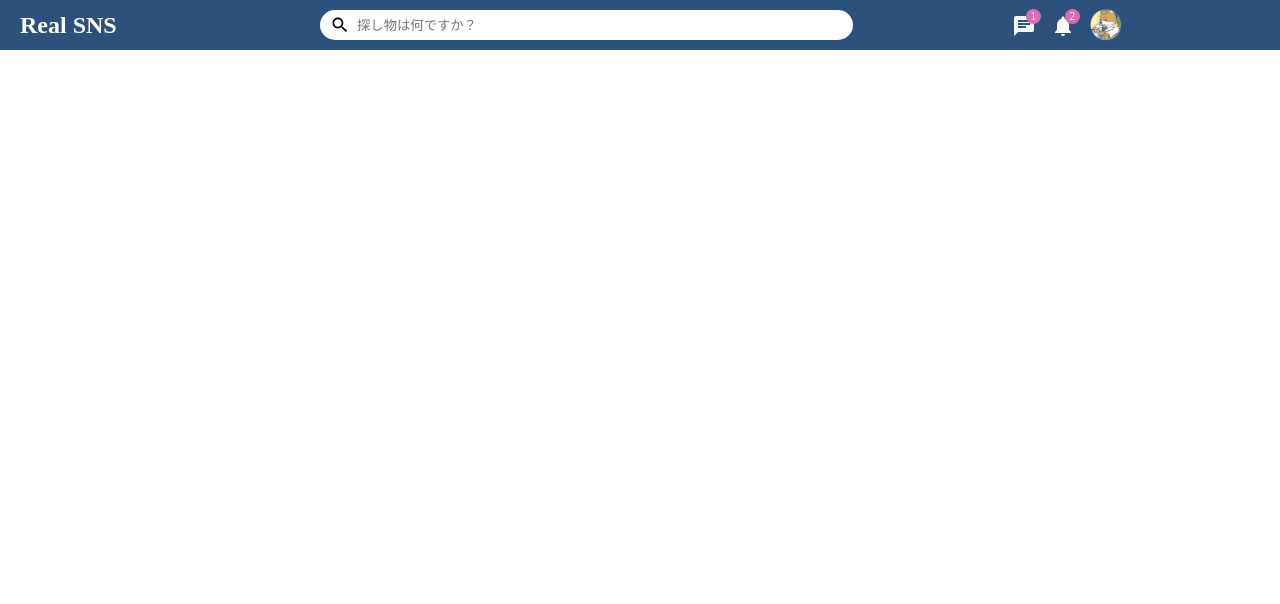
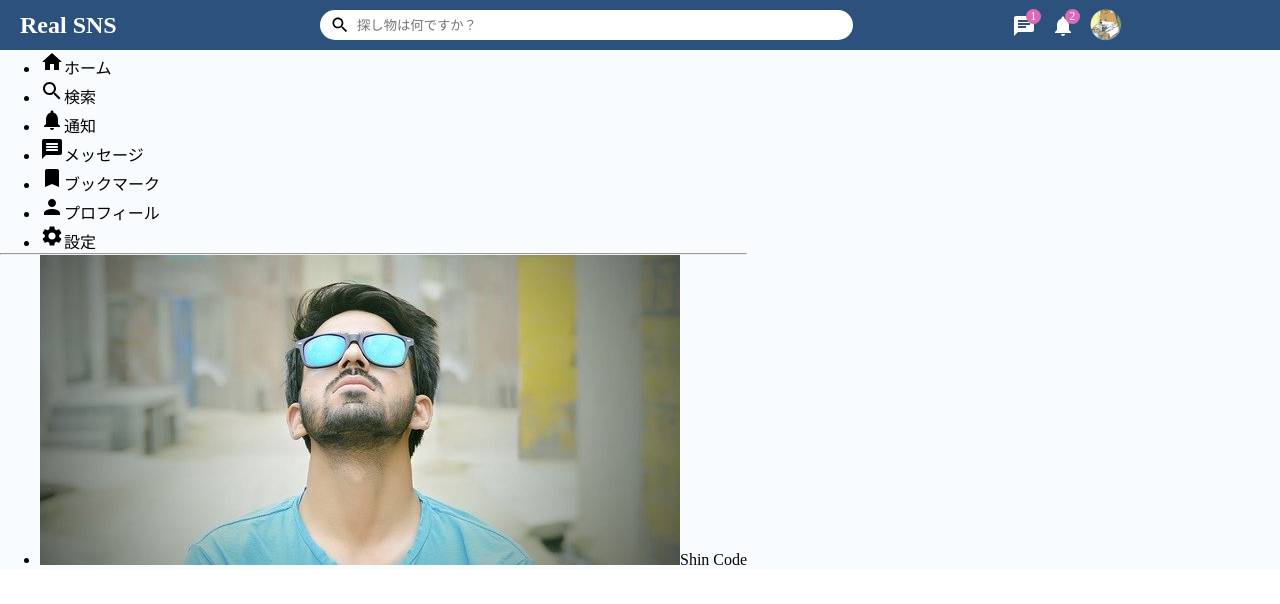
Before and after one commit to haya-y/real-sns, a React (Create React App) app in the folder client-side/: page / in a window 1280 px wide. Shown: the top 604 px of the page. Built offline with nearby package versions, Linux system fonts and the light colour scheme.

Commit message:
[Add] Sidebar componentの雛形作成

```diff
--- /dev/null
+++ b/client-side/src/components/rightbar/Rightbar.jsx
@@ -0,0 +1,7 @@
+import React from 'react'
+
+export default function Rightbar() {
+  return (
+    <div>Rightbar</div>
+  )
+}
--- /dev/null
+++ b/client-side/src/components/sidebar/Sidebar.jsx
@@ -0,0 +1,48 @@
+import { Bookmark, Home, MessageRounded, Notifications, Person, Search, Settings } from '@mui/icons-material';
+import React from 'react';
+
+export default function Sidebar() {
+  return (
+    <div className="sidebar">
+      <div className="sidebarWrapper">
+        <ul className="sidebarList">
+          <li className="sidebarListItem">
+            <Home className="sidebarIcon" />
+            <span className="sidebarListItemText">ホーム</span>
+          </li>
+          <li className="sidebarListItem">
+            <Search className="sidebarIcon" />
+            <span className="sidebarListItemText">検索</span>
+          </li>
+          <li className="sidebarListItem">
+            <Notifications className="sidebarIcon" />
+            <span className="sidebarListItemText">通知</span>
+          </li>
+          <li className="sidebarListItem">
+            <MessageRounded className="sidebarIcon" />
+            <span className="sidebarListItemText">メッセージ</span>
+          </li>
+          <li className="sidebarListItem">
+            <Bookmark className="sidebarIcon" />
+            <span className="sidebarListItemText">ブックマーク</span>
+          </li>
+          <li className="sidebarListItem">
+            <Person className="sidebarIcon" />
+            <span className="sidebarListItemText">プロフィール</span>
+          </li>
+          <li className="sidebarListItem">
+            <Settings className="sidebarIcon" />
+            <span className="sidebarListItemText">設定</span>
+          </li>
+        </ul>
+        <hr className="sidebarHr" />
+        <ul className="sidebarFriendList">
+          <li className="sidebarFriend">
+            <img src="/assets/person/2.jpeg" alt="" className="sidebarFriendImg" />
+            <span className="sidebarFriendName">Shin Code</span>
+          </li>
+        </ul>
+      </div>
+    </div>
+  );
+}
--- /dev/null
+++ b/client-side/src/components/timeline/TimeLine.jsx
@@ -0,0 +1,9 @@
+import React from 'react'
+
+export default function TimeLine() {
+  return (
+    <div>
+      TimeLine
+    </div>
+  )
+}
--- a/client-side/src/pages/home/Home.css
+++ b/client-side/src/pages/home/Home.css
@@ -0,0 +1,5 @@
+.homeContainer {
+  display: flex;
+  width: 100%;
+  background-color: #f8fcff;
+}
--- a/client-side/src/pages/home/Home.jsx
+++ b/client-side/src/pages/home/Home.jsx
@@ -1,13 +1,19 @@
-import React from 'react'
-import Topbar from '../../components/topbar/Topbar'
+import React from 'react';
+import './Home.css'
+import Rightbar from '../../components/rightbar/Rightbar';
+import Topbar from '../../components/topbar/Topbar';
+import Sidebar from '../../components/sidebar/Sidebar';
+import TimeLine from '../../components/timeline/TimeLine';
 
 export default function Home() {
   return (
     <>
       <Topbar />
-      {/* sidebar */}
-      {/* timeline */}
-      {/* rightbar */}
+      <div className="homeContainer">
+        <Sidebar />
+        {/* <TimeLine />
+        <Rightbar /> */}
+      </div>
     </>
-  )
+  );
 }
--- /dev/null
+++ b/client-side/src/pages/login/TimeLine.jsx
@@ -0,0 +1,7 @@
+import React from 'react'
+
+export default function TimeLine() {
+  return (
+    <div>TimeLine</div>
+  )
+}
```
Also changed, not shown: client-side/src/components/rightbar/Rightbar.css (added), client-side/src/components/sidebar/Sidebar.css (added), client-side/src/components/timeline/TimeLine.css (added), client-side/src/pages/login/TimeLine.css (added).
